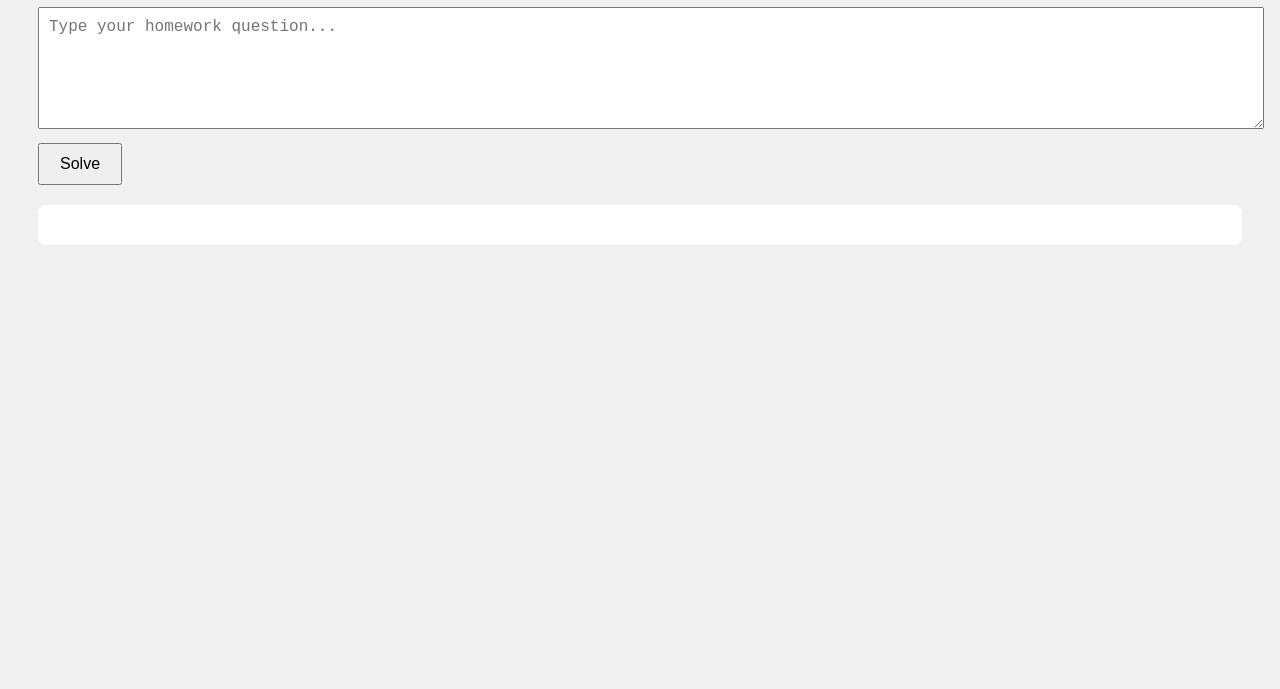
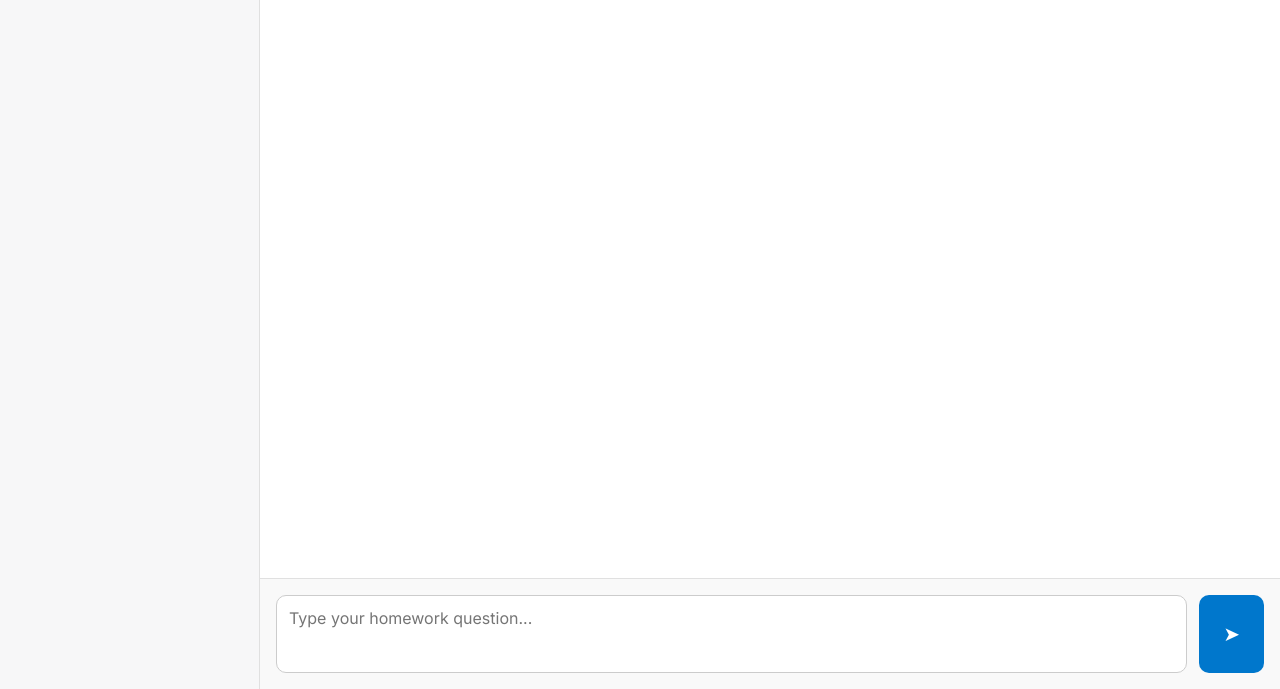
Before and after one commit to vibhavra/vgp, a plain HTML site: page index.html in a window 1280 px wide. Shown: the part 111-800 px from the top of the page. Drawn offline with Linux system fonts and the light colour scheme.

Commit message:
Update index.html

```diff
--- a/index.html
+++ b/index.html
@@ -1,39 +1,29 @@
 <!DOCTYPE html>
-<html>
-  <head>
-    <title>Homework Solver</title>
-    <style>
-      body {
-        font-family: Arial, sans-serif;
-        padding: 30px;
-        background: #f0f0f0;
-      }
-      textarea {
-        width: 100%;
-        height: 100px;
-        padding: 10px;
-        font-size: 16px;
-      }
-      button {
-        padding: 10px 20px;
-        font-size: 16px;
-        margin-top: 10px;
-      }
-      #response {
-        margin-top: 20px;
-        background: white;
-        padding: 20px;
-        border-radius: 8px;
-        white-space: pre-wrap;
-      }
-    </style>
-  </head>
-  <body>
-    <h1>VibhavGPT - Homework Solver</h1>
-    <textarea id="input" placeholder="Type your homework question..."></textarea><br />
-    <button onclick="sendMessage()">Solve</button>
-    <div id="response"></div>
+<html lang="en">
+<head>
+  <meta charset="UTF-8" />
+  <title>VibhavGPT - Chat Style Homework Solver</title>
+  <link href="https://fonts.googleapis.com/css2?family=Inter&display=swap" rel="stylesheet" />
+  <link rel="stylesheet" href="style.css" />
+</head>
+<body>
+  <div class="main-container">
+    <div class="sidebar">
+      <h2>VibhavGPT</h2>
+      <button onclick="startNewChat()">➕ New Chat</button>
+      <ul id="history"></ul>
+    </div>
 
-    <script src="script.js"></script>
-  </body>
+    <div class="chat-area">
+      <div class="chat-container" id="chat-container"></div>
+
+      <div class="input-container">
+        <textarea id="input" placeholder="Type your homework question..."></textarea>
+        <button onclick="sendMessage()">➤</button>
+      </div>
+    </div>
+  </div>
+
+  <script src="script.js"></script>
+</body>
 </html>
```
